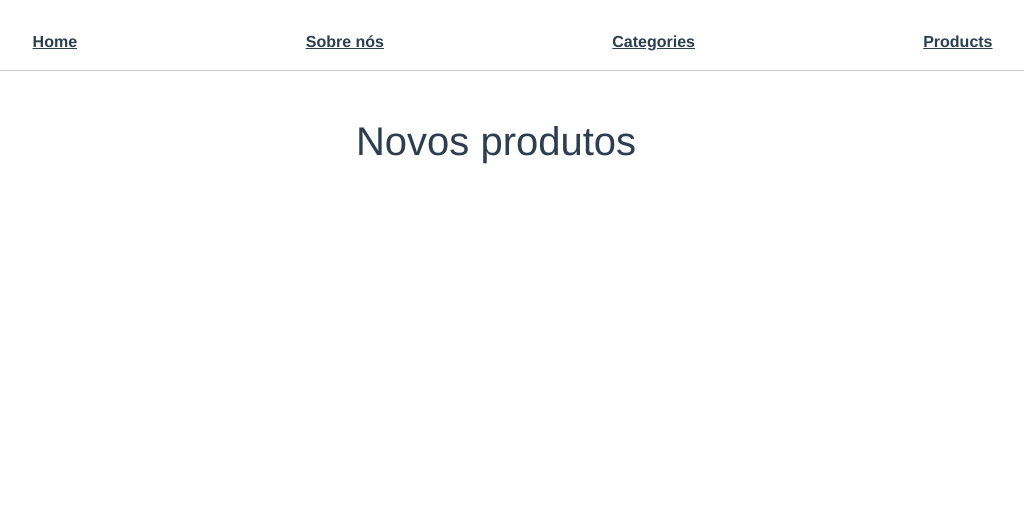
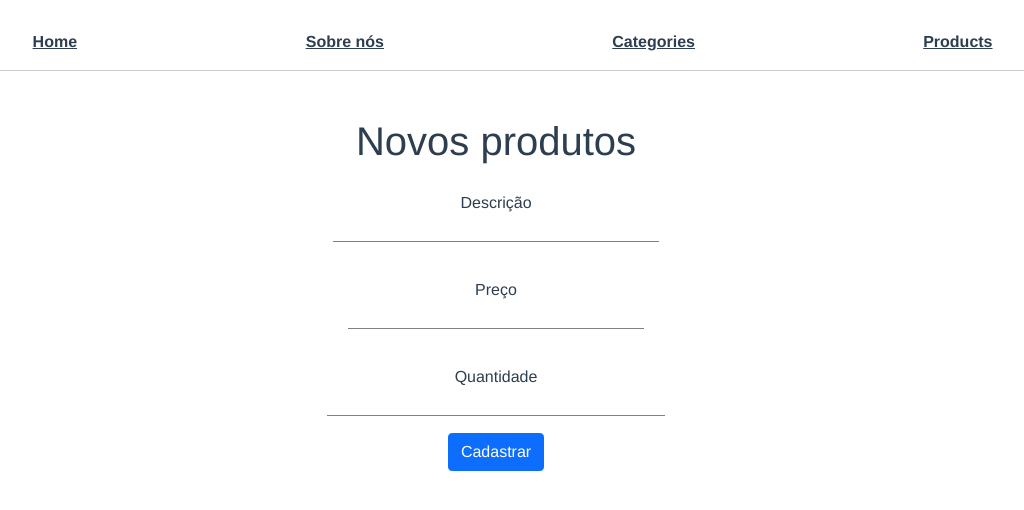
Before and after one commit to aldo-pereira22/spring-security-vue, a Vue app in the folder front-end/adm-produtos/: page /#/products-register in a window 1280 px wide. Shown: the top 510 px of the page, without its empty margins (144-1168 px from the left). Built offline with nearby package versions, Linux system fonts and the light colour scheme.

Commit message:
Cadastro de produto

```diff
--- a/front-end/adm-produtos/src/pages/products/ProductsRegister.vue
+++ b/front-end/adm-produtos/src/pages/products/ProductsRegister.vue
@@ -1,13 +1,79 @@
 <template>
-  <h1>Novos produtos</h1>
+  <div class="main">
+    <h1>Novos produtos</h1>
+    <div class="form">
+      <form>
+        <div class="row">
+          <label for="">Descrição</label>
+          <input v-model="form.name" type="text" />
+        </div>
+
+        <div class="row">
+          <label for=""> Preço </label>
+          <input v-model="form.price" type="text" />
+        </div>
+
+        <div class="row">
+          <label for="">Quantidade </label>
+          <input v-model="form.amount" type="text" />
+        </div>
+
+        <div class="botao">
+          <button v-on:click="addProdutos" class="btn btn-primary">Cadastrar</button>
+        </div>
+      </form>
+    </div>
+  </div>
 </template>
 
 <script>
+import { mapActions } from "vuex";
 export default {
+  data() {
+    return {
+      form: {
+        name: "",
+        amount: "",
+        price: "",
+      },
+    };
+  },
+  methods: {
+    ...mapActions('products', ['addProducts']),
 
-}
+    addProdutos(add) {
+      add = {
+        name: this.form.name,
+        amount: this.form.amount,
+        price: this.form.price,
+      }
+      this.addProducts(add)
+
+      this.form.name = ''
+      this.form.amount = ''
+      this.form.price = ''
+    }
+  },
+};
 </script>
 
-<style>
+<style  scoped>
+form {
+  display: flex;
+  flex-direction: column;
+  align-items: center;
+}
 
+.row {
+  padding: 1.4%;
+  display: flex;
+  align-items: center;
+}
+input {
+  border: none;
+  border-bottom: 1px solid grey;
+}
+input:focus {
+  outline: none;
+}
 </style>
--- a/front-end/adm-produtos/src/pages/products/store/actions.js
+++ b/front-end/adm-produtos/src/pages/products/store/actions.js
@@ -6,5 +6,12 @@ export const getProducts = ({commit}) => {
     Axios.get('http://localhost:8080/products')
     .then(( resp ) =>{
         commit(types.GET_PRODUCTS, resp.data)
+    })
+}
+
+export const addProducts = ( {commit}, add ) => {
+    Axios.post('http://localhost:8080/products', add)
+    .then( (resp) => {
+        commit(types.ADD_PRODUCTS, resp.data)
     } )
 }
--- a/front-end/adm-produtos/src/pages/products/store/mutation-types.js
+++ b/front-end/adm-produtos/src/pages/products/store/mutation-types.js
@@ -1 +1,2 @@
 export const GET_PRODUCTS = 'PRODUCTS/GET_PRODUCTS'
+export const ADD_PRODUCTS = 'PRODUCTS/GET_PRODUCTS'
--- a/front-end/adm-produtos/src/pages/products/store/mutations.js
+++ b/front-end/adm-produtos/src/pages/products/store/mutations.js
@@ -3,5 +3,8 @@ import * as types from './mutation-types'
 export default {
     [types.GET_PRODUCTS](state,payload){
         state.products = payload;
+    },
+    [types.ADD_PRODUCTS](state,payload){
+        state.products = payload;
     }
 }
```
Also changed, not shown: 1 other file (tests, documents, lock files or other folders).
